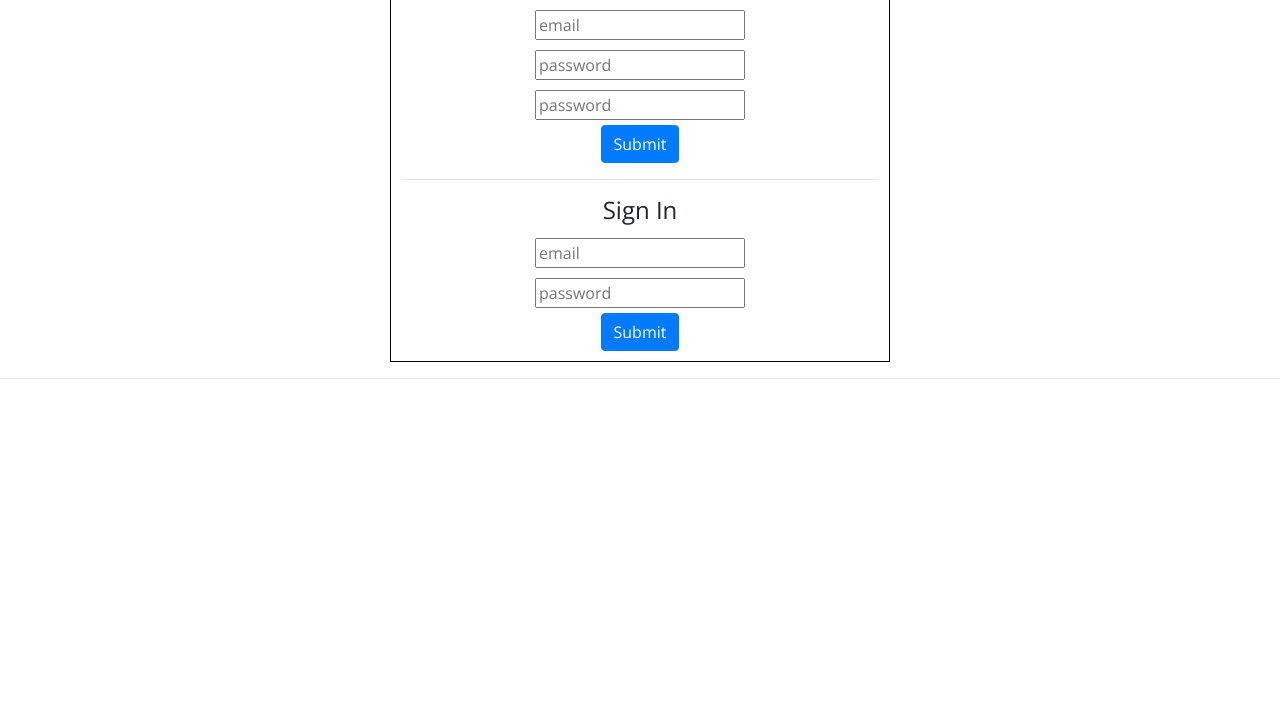
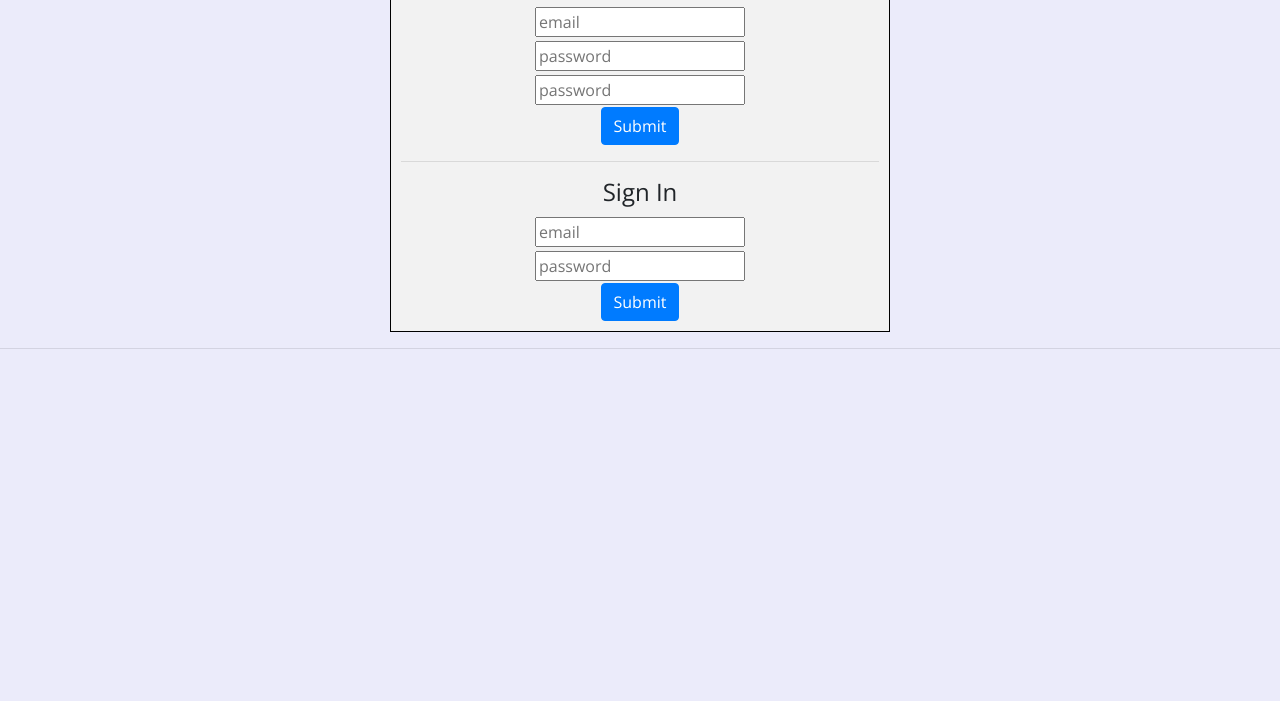
Before and after one commit to torystosse/Tic-Tac-Toe, a website built with webpack: page index.html in a window 1280 px wide. Shown: the part 99-800 px from the top of the page. Built offline with nearby package versions, Linux system fonts and the light colour scheme.

Commit message:
Styling Updates
Updated background color, text shadow

```diff
--- a/assets/styles/gameboard.scss
+++ b/assets/styles/gameboard.scss
@@ -7,6 +7,7 @@ form {
 }
 
 body {
+  background-color: #ebebfa;
   text-align: center;
 }
 
@@ -16,6 +17,7 @@ body {
   height: 200px;
   padding: 15px;
   text-align: center;
+  text-shadow: 2px 2px rgba(0, 0, 0, .25);
   width: 200px;
 }
 
--- a/assets/styles/useractions.scss
+++ b/assets/styles/useractions.scss
@@ -19,6 +19,7 @@ h4, h3 {
 }
 
 .account-actions {
+  background-color: #f2f2f2;
   border: 1px black solid;
   margin: 0 auto;
   max-width: 500px;
@@ -38,6 +39,7 @@ h4, h3 {
 }
 
 .before-auth {
+  background-color: #f2f2f2;
   border: 1px black solid;
   margin: 0 auto;
   max-width: 500px;
@@ -45,5 +47,5 @@ h4, h3 {
 }
 
 .inputs {
-  margin: 5px;
+  margin: 2px;
 }
```
Also changed, not shown: index.html (+7 -7 lines).
